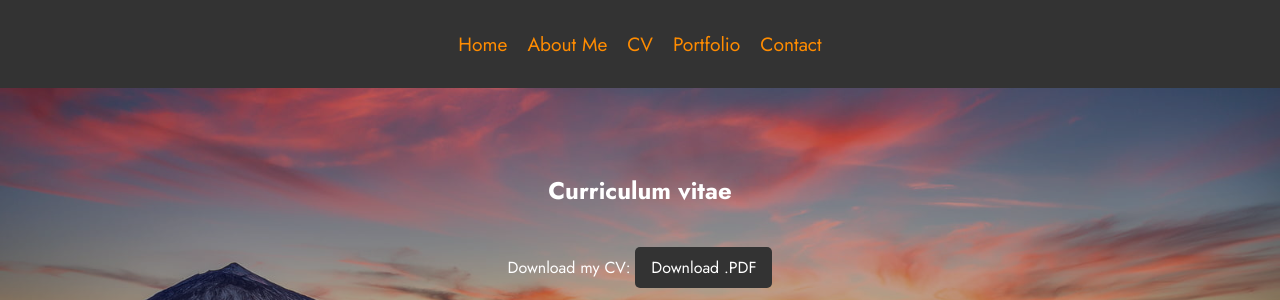
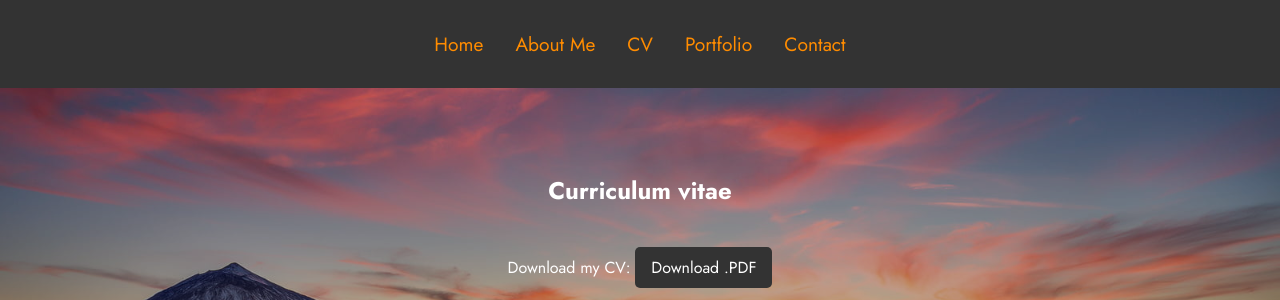
Before and after one commit to BlazaAlex/blazaalex.github.io, a PHP site: page /CV.html in a window 1280 px wide. Shown: the top 300 px of the page. Run offline with PHP 8.4, Linux system fonts and the light colour scheme.

Commit message:
header padding size adjust

```diff
--- a/style.css
+++ b/style.css
@@ -41,7 +41,7 @@ header nav ul {
 }
 
 header nav ul li {
-    margin: 0 10px;
+    margin: 0 1rem;
 }
 
 header nav ul li a {
```
